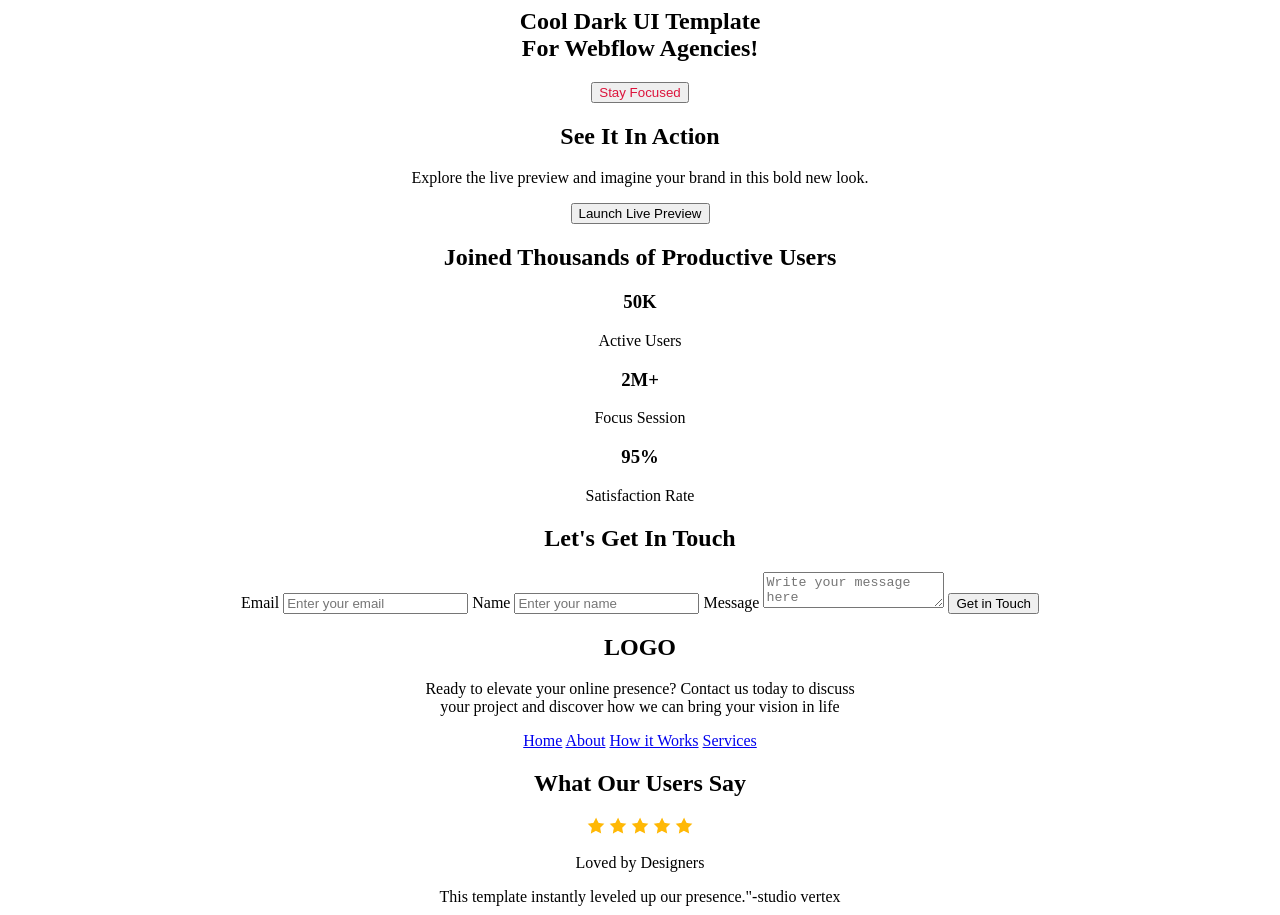
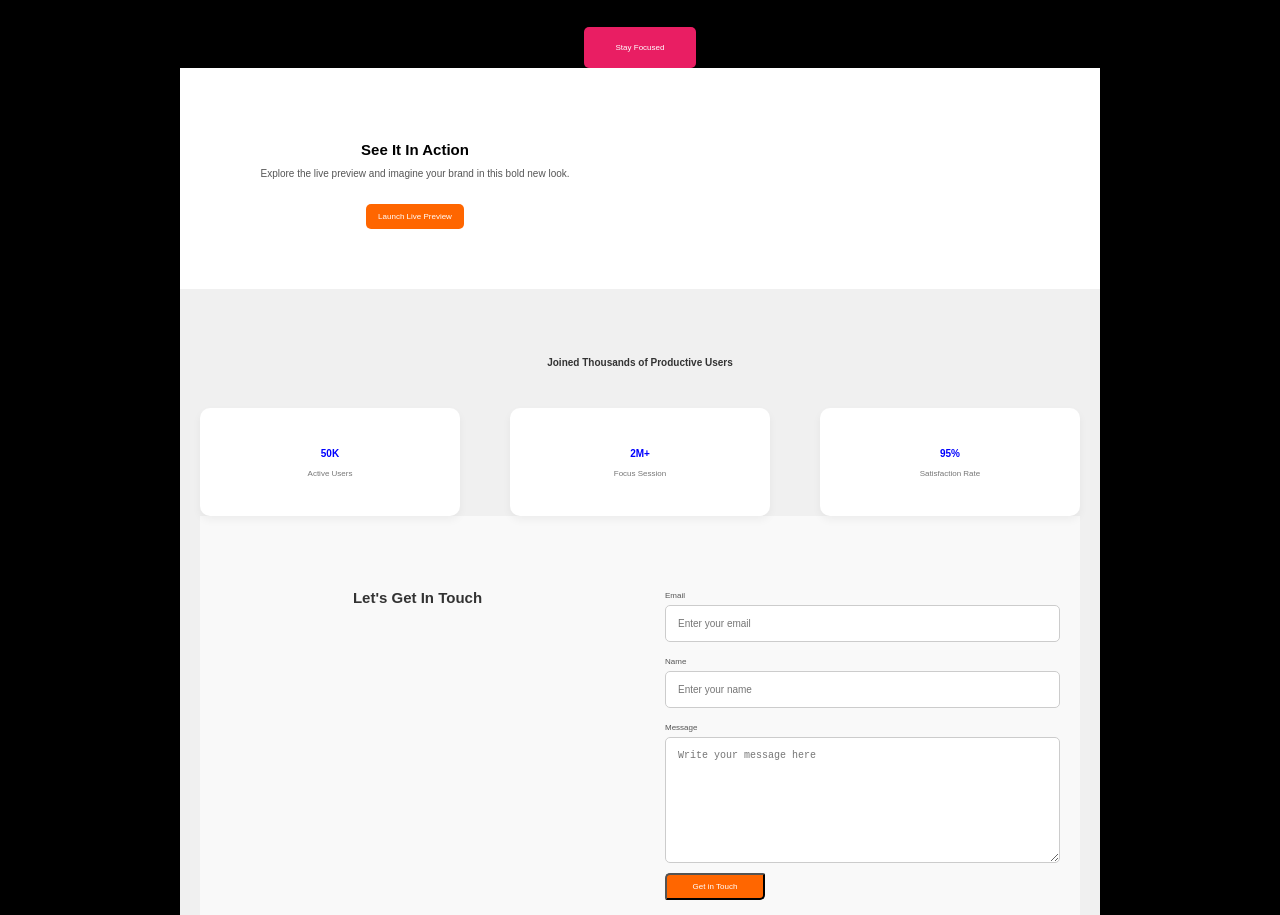
Before and after one commit to baki-2025/my-work-repo, a plain HTML site: page index.html in a window 1280 px wide. Shown: the part 134-1049 px from the top of the page. Drawn offline with Linux system fonts and the light colour scheme.

Commit message:
[commit message]

```diff
--- a/index.html
+++ b/index.html
@@ -1,21 +1,17 @@
 <!DOCTYPE html>
-<html lang="en">
+<html>
 <head>
-    <meta charset="UTF-8">
-    <meta name="viewport" content="width=device-width, initial-scale=1.0">
-    <title>My First Assignment</title>
+  <title>My assignment-01</title>
   <link rel="stylesheet" href="styles/work.css">
+
 </head>
 <body>
-    <header>
- <h2>My Task</h2>
- </header>
   <!-- Navbar Section -->
-  <nav class="item-title">
-
-    <div class="logo">LOGO/ Website Name</div>
+  <nav>
+    <div class="logo">LOGO</div>
     <button class="signup-btn">Sign Up</button>
   </nav>
+
   <!-- Banner Section -->
   <section class="banner">
     <h1>Cool Dark UI Template <br>For Webflow Agencies!</h1>
@@ -28,6 +24,7 @@
     <button class="preview-btn">Launch Live Preview</button>
   </div>
   <div class="action-right">
+
   </div>
 </section>
 <section class="productive-users">
@@ -65,11 +62,12 @@
       <button type="submit">Get in Touch</button>
       </section>
     </form>
+
 <div>
     <section>
   <footer class="footer">
   <h2>LOGO</h2>
-  <p>Ready to elevate your online presence? Contact us today to discuss <br> your project and discover how we can bring your vision in life</p>
+  <p>Ready to elevate your online presence? Contact us today to discuss your project and discover how we can bring your vision in life</p>
 
   <div class="footer-links">
 
@@ -87,22 +85,21 @@
     <h2>What Our Users Say</h2>
 
     <div>
-     <img src="assets/icon-star.png" alt="">
-   <img src="assets/icon-star.png" alt="">
-   <img src="assets/icon-star.png" alt="">
-   <img src="assets/icon-star.png" alt="">
-   <img src="assets/icon-star.png" alt="">
+
    <p>Loved by Designers</p>
-   <p>This template instantly leveled up our presence."-studio vertex</p>
-    <img src="assets/avatar.png" alt="">
-   <p class="reviewer-name">Named by reviewer<br><br>date</p>
+   <p>Real feedback from people who love using our platform.</p>
   </div>
+
   <div class="feedback-card">
+
     <div class="review-info">
+      <h4 class="reviewer-name">Name<br> <br>date<h4>
+
     </div>
   </div>
 </section>
 <button class="btn">Get Started <span class="arrow">→</span></button>
+
 </footer>
 </body>
 </html>
--- a/styles/work.css
+++ b/styles/work.css
@@ -1,23 +1,353 @@
-h2{
-    text-align: center;
+
+    body {
+      margin: 0;
+      font-family: sans-serif;
+    }
+
+    /* Navbar styles */
+    nav {
+      display: flex;
+      justify-content: space-between;
+      align-items: center;
+      padding: 15px 30px;
+      background-color: black;
+      color: white;
+    }
+
+    .logo {
+      font-size: 10px;
+      font-weight: bold;
+    }
+
+    .signup-btn {
+      padding: 10px 20px;
+      background-color: #4CAF50;
+      color: white;
+      border: none;
+      border-radius: 5px;
+      cursor: pointer;
+      transition: background-color 0.3s ease;
+    }
+
+    .signup-btn:hover {
+      background-color: #45a049;
+      font-size: 5px;
+    }
+
+    /* Banner styles */
+    .banner {
+      display: flex;
+      flex-direction: column;
+      justify-content: center;
+      align-items: center;
+      height: auto;
+      background-color: black;
+      color: #fff;
+      text-align: center;
+      padding: 20px;
+    }
+
+    .banner h1 {
+      font-size: 15px;
+      margin-bottom: 30px;
+      display: table-footer-group;
+    }
+
+    .focus-btn {
+      padding: 16px 32px;
+      font-size: 8px;
+      background-color: #e91e63;
+      color: white;
+      border: none;
+      border-radius: 5px;
+      cursor: pointer;
+      transition: background-color 0.3s ease;
+    }
+
+    .focus-btn:hover {
+      background-color: #d81b60;
+    }
+
+    /* Responsive adjustments */
+    @media (max-width: 600px) {
+      nav {
+        flex-direction: column;
+        align-items: flex-start;
+      }
+      .signup-btn {
+        font-size: auto;
+        margin-top: 10px;
+      }
+      .banner h1 {
+        font-size: 5px;
+      }
+      .focus-btn {
+        padding: 12px 24px;
+        font-size: 12px;
+      }
+    }
+
+.logo {
+    color: aqua;
 }
-.item-title{
-    display: flex;
-    gap: 700px;
+.action-section {
+  display: flex;
+  justify-content: space-between;
+  align-items: center;
+  padding: 60px 20px;
+  background-color: white;
 }
-.logo{
-    color: darkturquoise;
+
+.action-left {
+    color: black;
+  flex: 1;
+  padding-right: 20px;
 }
-.signup-btn{
+
+.action-left h2 {
+  font-size: 15px;
+  margin-bottom: 10px;
+}
+
+.action-left p {
+  font-size: 10px;
+  margin-bottom: 25px;
+  color: #555;
+}
+
+.preview-btn {
+  padding: 8px 12px;
+  background-color: #ff6600;
+  color: #fff;
+  border: none;
+  border-radius: 5px;
+  font-size: 8px;
+  cursor: pointer;
+}
+
+.action-right {
+  flex: 1;
+  text-align: center;
+}
+
+.action-right img {
+  width: 70%;
+  max-width: 550px;
+  height: auto;
+  border-radius: 8px;
+}
+.productive-users {
+  background-color: #f0f0f0;
+  padding: 60px 20px;
+  text-align: center;
+}
+
+.productive-users h2 {
+  font-size: 10px;
+  margin-bottom: 40px;
+  color: #333;
+}
+
+.user-stats {
+  display: flex;
+  justify-content: center;
+  gap: 50px;
+  flex-wrap: wrap;
+}
+
+.stat {
+  background-color: #ffffff;
+  padding: 30px;
+  border-radius: 10px;
+  width: 200px;
+  box-shadow: 0 4px 8px rgba(0,0,0,0.05);
+}
+
+.stat h3 {
+  font-size: 10px;
+  color: blue;
+  margin-bottom: 10px;
+}
+
+.stat p {
+  font-size: 8px;
+  color: #777;
+}
+.contact-section {
+  display: flex;
+  justify-content: space-between;
+  align-items: flex-start;
+  padding: 60px 20px;
+  background-color: #f9f9f9;
+  gap: 50px;
+  flex-wrap: wrap;
+}
+
+.contact-left {
+  flex: 1;
+}
+
+.contact-left h2 {
+  font-size: 15px;
+  color: #333;
+}
+
+.contact-right {
+  flex: 1;
+  text-align: left;
+
+}
+
+.contact-right form {
+  display: flex;
+  flex-direction: column;
+}
+
+.contact-right label {
+  margin-top: 15px;
+  font-size: 8px;
+  color: #555;
+}
+
+.contact-right input,
+.contact-right textarea {
+  padding: 12px;
+  margin-top: 5px;
+  border: 1px solid #ccc;
+  border-radius: 5px;
+  font-size: 10px;
+}
+
+.contact-right textarea {
+  height: 100px;
+  resize: vertical;
+}
+
+.contact-right button {
+  margin-top: 10px;
+  padding: 7px 15px;
+  background-color: #ff6600;
+  color: #fff;
+  border: auto;
+  font-size: 8px;
+  border-radius: 5px 2px;
+  cursor: pointer;
+  width: 100px;
+
+}
+.footer {
+  background-color: #222;
+  color: #fff;
+  text-align: center;
+  padding: 20px 10px;
+}
+
+.footer h2 {
     color: chartreuse;
-    padding: 8px 12px;
-    margin: 10px;
+  font-size: 10px;
+  margin-bottom: 10px;
 }
-.banner{
-    color: black;
-    text-align: center;
-    height: fit-content;
+
+.footer p {
+  font-size: 8px;
+  margin-bottom: 10px;
+  color: #ccc;
 }
-.focus-btn{
-    color: crimson;
+
+.footer-links {
+  display: flex;
+  justify-content: center;
+  gap: 20px;
+  flex-wrap: wrap;
 }
+
+.footer-links a {
+  color: #fff;
+  text-decoration: none;
+  font-size: 8px;
+  transition: color 0.3s ease;
+
+}
+
+.footer-links a:hover {
+  color: #ff6600;
+}
+.feedback-section {
+  padding: 60px 20px;
+  text-align: center;
+  background-color: #f9f9f9;
+}
+
+.feedback-header {
+  margin-bottom: 40px;
+}
+
+.star-icon {
+  font-size: 30px;
+  color: #ffcc00;
+  display: inline-block;
+  margin-bottom: 10px;
+
+}
+
+.feedback-header h2 {
+  font-size: 15px;
+  margin-bottom: 10px;
+}
+
+.feedback-header p {
+  font-size: 8px;
+  color: #555;
+}
+
+.feedback-card {
+  display: inline-flex;
+  align-items: center;
+  background-color: #fff;
+  padding: 20px 30px;
+  border-radius: 10px;
+  box-shadow: 0 4px 8px rgba(0,0,0,0.05);
+
+}
+
+
+.feedback-card img {
+  width: 70px;
+  height: 70px;
+  border-radius: 50%;
+  object-fit: cover;
+}
+
+.reviewer-name {
+  color: #222;
+  font-size: 10px;
+  margin-bottom: 5px;
+  display: flex;
+
+}
+
+.review-date {
+  font-size: 8px;
+  color: #777;
+  display: flex;
+}
+.btn {
+  padding: 14px 28px;
+  background-color: #ff6600;
+  color: #fff;
+  border: none;
+  border-radius: 8px;
+  font-size: 8px;
+  cursor: pointer;
+  transition: all 0.3s ease;
+}
+
+.btn .arrow {
+  display: inline-block;
+  margin-left: 8px;
+  transition: transform 0.3s ease;
+}
+
+.btn:hover .arrow {
+  transform: translateX(5px);
+}
```
Lines whose indentation alone changed are shown as unchanged.
